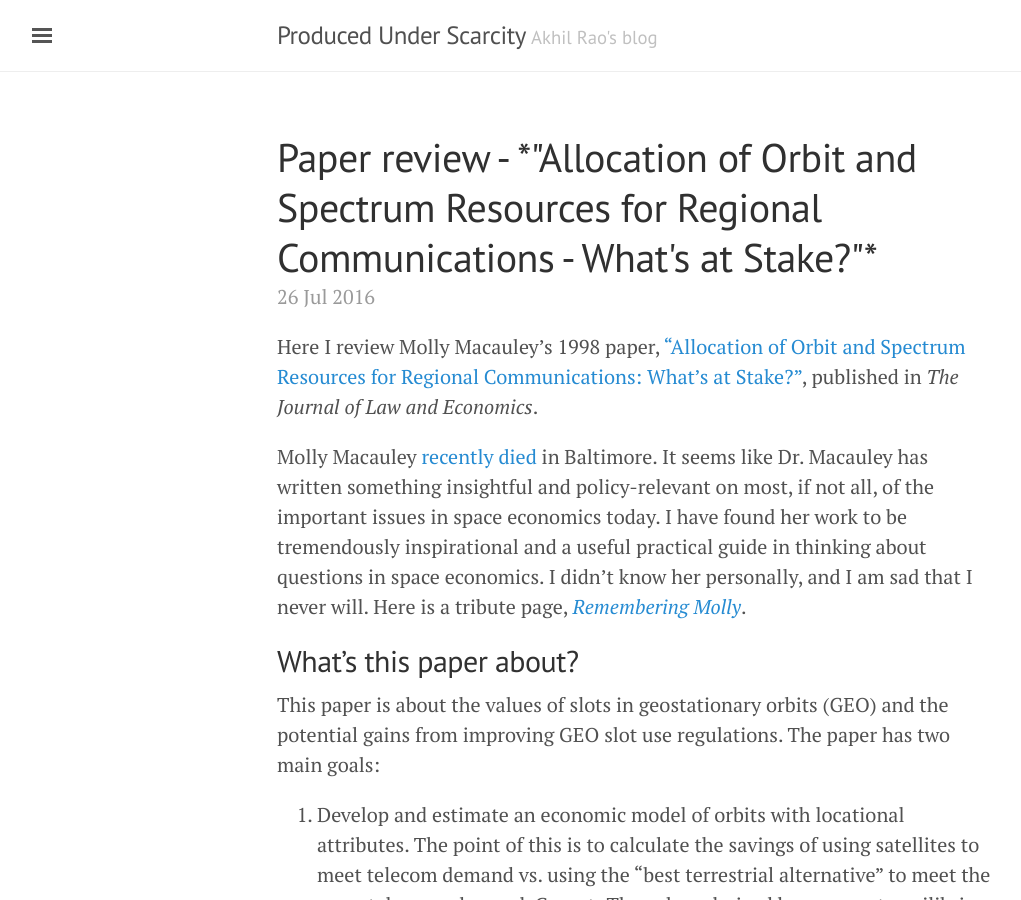
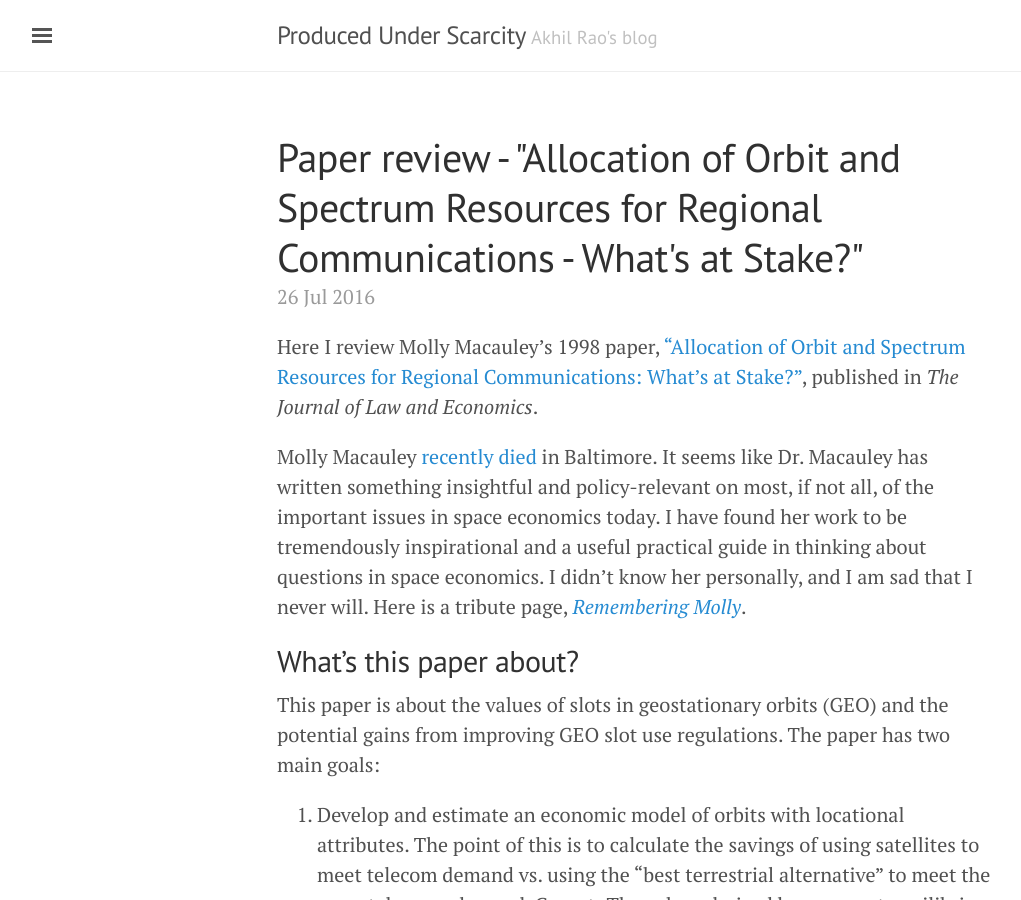
Before and after one commit to akhilrao/akhilrao.github.io, a Jekyll site: the page built from _posts/2016-07-26-paper-review-macauley-orbit-value-model.md, in a window 1280 px wide and 900 px high. Shown: the whole window, without its empty margins (3-1024 px from the left). Built offline with Jekyll 4.4.1, drawn with Linux system fonts in a browser that asks for light colours; formulas are drawn with MathJax 3.

Commit message:
fixing aesthetics

```diff
--- a/_posts/2016-07-26-paper-review-macauley-orbit-value-model.md
+++ b/_posts/2016-07-26-paper-review-macauley-orbit-value-model.md
@@ -1,6 +1,6 @@
 ---
 layout: post
-title: Paper review - *"Allocation of Orbit and Spectrum Resources for Regional Communications - What's at Stake?"*
+title: Paper review - "Allocation of Orbit and Spectrum Resources for Regional Communications - What's at Stake?"
 category: micro theory
 tags: micro theory, resource economics, law and economics
 year: 2016
@@ -23,7 +23,8 @@ This paper is about the values of slots in geostationary orbits (GEO) and the po
 2. Model and estimate the effects of technological substitution possibilities which would allow orbit users to "economize on the amount of orbit used at any given location", for example by giving satellites more complex antennae to use allocated spectrum bandwidths more intensively at "prime" orbital locations. Macauley's argument is that allocating orbits administratively shields users from facing the true costs of that orbit (the value to other users), which reduces the incentive to use orbits more intensively.
 
 In writing the model, Macauley is drawing on urban economics models of spatial location. A quote from the paper illustrates the argument:
-> "...just as land values increase with proximity to a central business district as commuting and other transportation costs fall, orbit values might be expected to increase at locations that afford the best communications-demand-related coverage...just as an increase in land values leads to substitution toward capital and away from land...so too might an increase in orbit values lead to more capital intensive use of the orbit at preferred locations."
+
+>> "...just as land values increase with proximity to a central business district as commuting and other transportation costs fall, orbit values might be expected to increase at locations that afford the best communications-demand-related coverage...just as an increase in land values leads to substitution toward capital and away from land...so too might an increase in orbit values lead to more capital intensive use of the orbit at preferred locations."
 
 So in the same way that urban land users in downtown areas use land more intensively (taller buildings) than users in the suburbs (flatter buildings and more sprawl), orbit users have incentives to use prime orbits more intensively (more spectrum use per unit of orbit) than users in non-prime locations.
 
```
